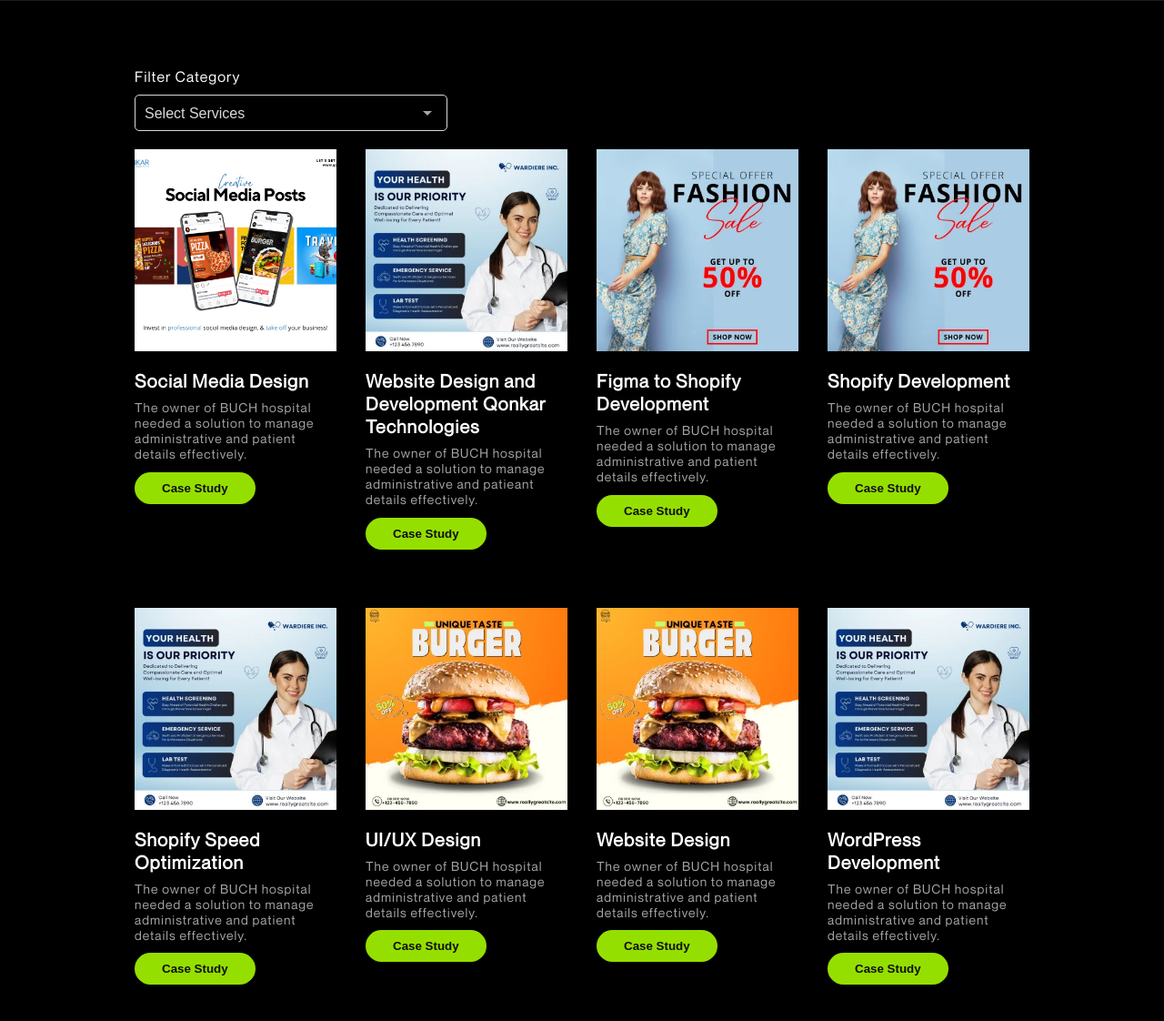
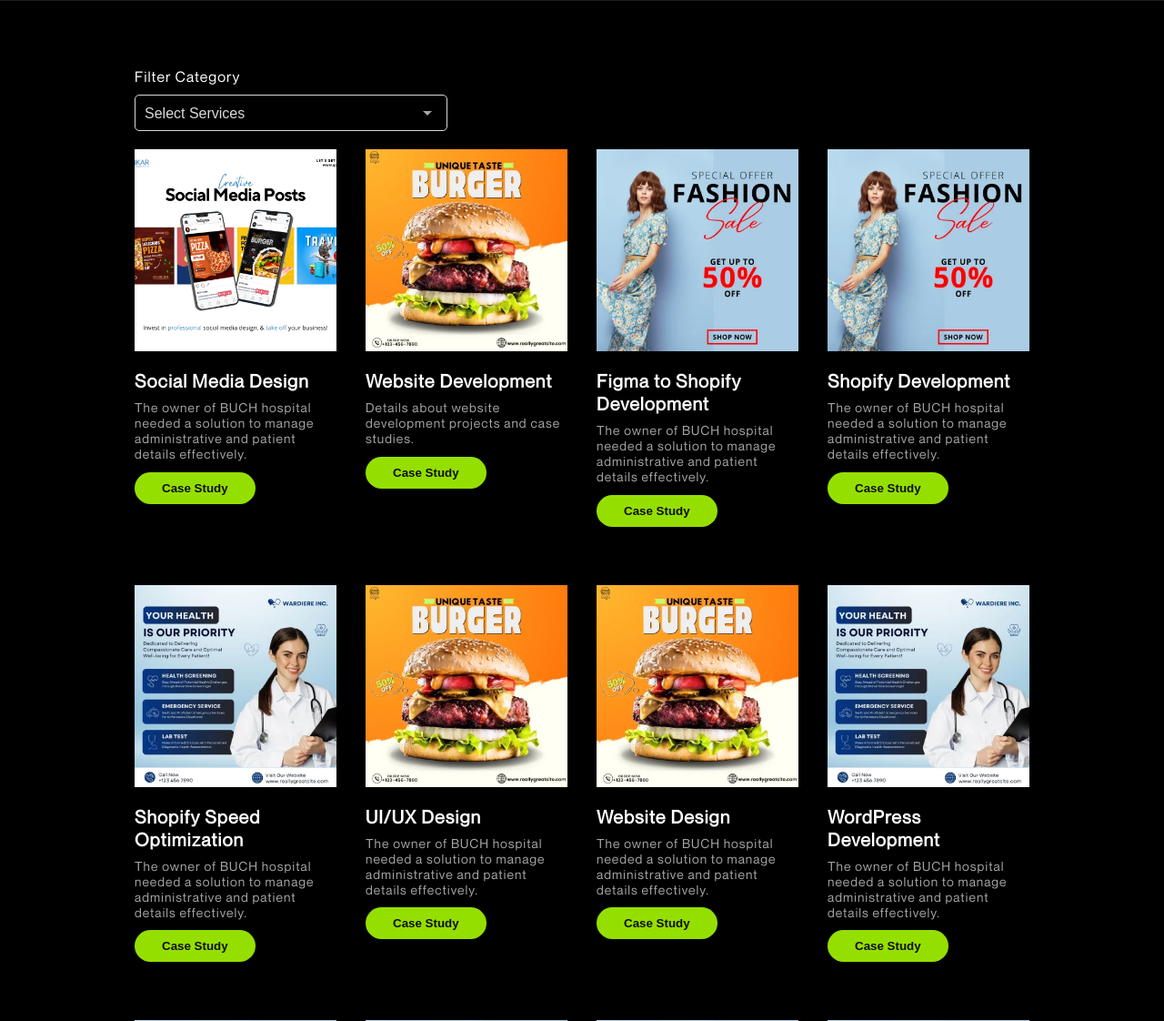
Before and after one commit to MuhammadOwais1020/qonkar-technologies-website, a PHP site: page /portfolio.php in a window 1280 px wide. Shown: the part 445-1567 px from the top of the page at 91% size. Run offline with PHP 8.4, Linux system fonts and the light colour scheme.

Commit message:
portfolio-popup-added

```diff
--- a/css/portfolio.css
+++ b/css/portfolio.css
@@ -138,8 +138,8 @@
 .popup {
    display: none;
    position: fixed;
-   top: 0;
-   left: 0;
+   /* top: 0;
+   left: 0; */
    width: 100%;
    height: 100%;
    justify-content: center;
@@ -151,11 +151,11 @@
 }
 
 .popup-content {
-   width: 100%;
-   height: 100%;
+   /* width: 100%;
+   height: 100%; */
    display: flex;
-   justify-content: center;
-   align-items: center;
+   /* justify-content: center;
+   align-items: center; */
    position: relative;
 }
 
@@ -175,10 +175,14 @@
    border-radius: 50%;
 }
 
+
+
+
+/*
 .display-popup {
    width: 100%;
    height: 100%;
-}
+} */
 
 /*-------------------------------------------portfolio-query----------------------------*/
 @media (max-width: 900px){
--- a/portfolio.php
+++ b/portfolio.php
@@ -52,7 +52,7 @@ height="0" width="0" style="display:none;visibility:hidden"></iframe></noscript>
     <div class="grid-container">
         <div class="card-grid">
 
-        <div class="card card-shadow">
+            <div class="card card-shadow">
                 <div class="card-header card-image">
                     <img src="assets/images/portfolio/social-media-post-design-portfolio.webp" alt="social-media-post-design-portfolio">
                 </div>
@@ -61,20 +61,20 @@ height="0" width="0" style="display:none;visibility:hidden"></iframe></noscript>
                     The owner of BUCH hospital needed a solution to manage administrative and patient details effectively.
                 </div>
                 <div class="card-footer">
-                    <button class="btn" onclick="togglePopup()" >Case Study</button>
+                    <button class="btn" onclick="togglePopup('assets/pdf/portfolio/Social Media Design Portfolio Qonkar Technologies.pdf#toolbar=0')">Case Study</button>
                 </div>
-             </div>
+            </div>
 
             <div class="card card-shadow">
                 <div class="card-header card-image">
-                    <img src="assets/images/portfolio/image1.webp" alt="blog-post">
+                    <img src="assets/images/portfolio/image3.webp" alt="website-development-portfolio">
                 </div>
                 <div class="card-body">
-                    <h3>Website Design and Development Qonkar Technologies</h3>
-                    The owner of BUCH hospital needed a solution to manage administrative and patieant details effectively.
+                    <h3>Website Development</h3>
+                    Details about website development projects and case studies.
                 </div>
                 <div class="card-footer">
-                    <a href="https://drive.google.com/drive/folders/1e5-0x3Gy04rRdjI3M8jBa_fM3gZZEPP-?usp=drive_link"><button class="btn">Case Study</button></a>
+                    <button class="btn" onclick="togglePopup('assets/pdf/portfolio/PP.pdf#toolbar=0')">Case Study</button>
                 </div>
             </div>
 
@@ -355,10 +355,19 @@ height="0" width="0" style="display:none;visibility:hidden"></iframe></noscript>
     <div class="popup-content">
         <div class="close-btn" onclick="togglePopup()">&times;</div>
         <div class="display-popup">
+            <embed class="display-popup" id="pdfEmbed" src="">
+        </div>
+    </div>
+</div>
+
+<!-- <div class="popup" id="popup">
+    <div class="popup-content">
+        <div class="close-btn" onclick="togglePopup()">&times;</div>
+        <div class="display-popup">
             <embed class="display-popup" src="assets/pdf/portfolio/Social Media Design Portfolio Qonkar Technologies.pdf#toolbar=0">
         </div>
     </div>
-</div>
+</div> -->
 
 <?php include('blog.php'); ?>
 
@@ -398,8 +407,17 @@ height="0" width="0" style="display:none;visibility:hidden"></iframe></noscript>
         link[currentValue-1].classList.add("active");
     }
 
-function togglePopup() {
+// function togglePopup() {
+//     var popup = document.getElementById("popup");
+//     popup.classList.toggle("active");
+// }
+
+function togglePopup(pdfUrl) {
     var popup = document.getElementById("popup");
+    var pdfEmbed = document.getElementById("pdfEmbed");
+
+    pdfEmbed.src = pdfUrl;
+
     popup.classList.toggle("active");
 }
 
```
